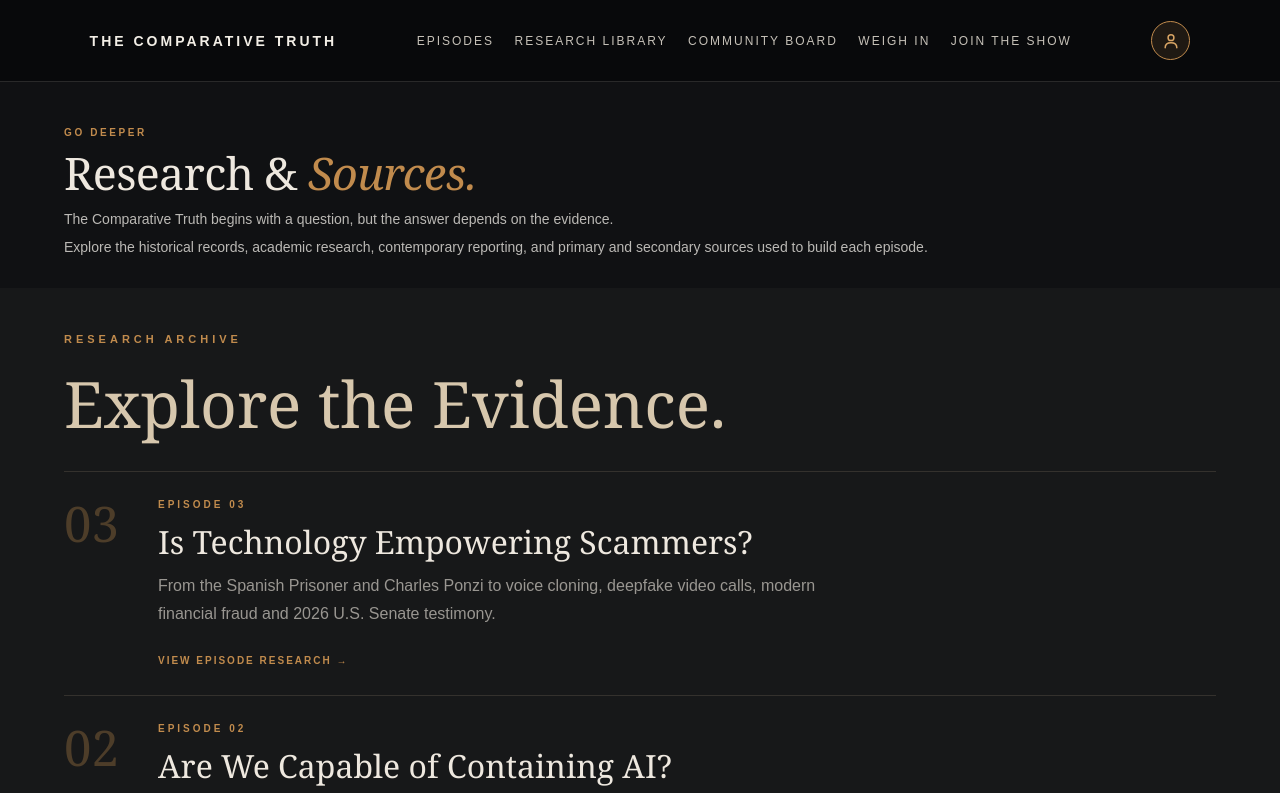
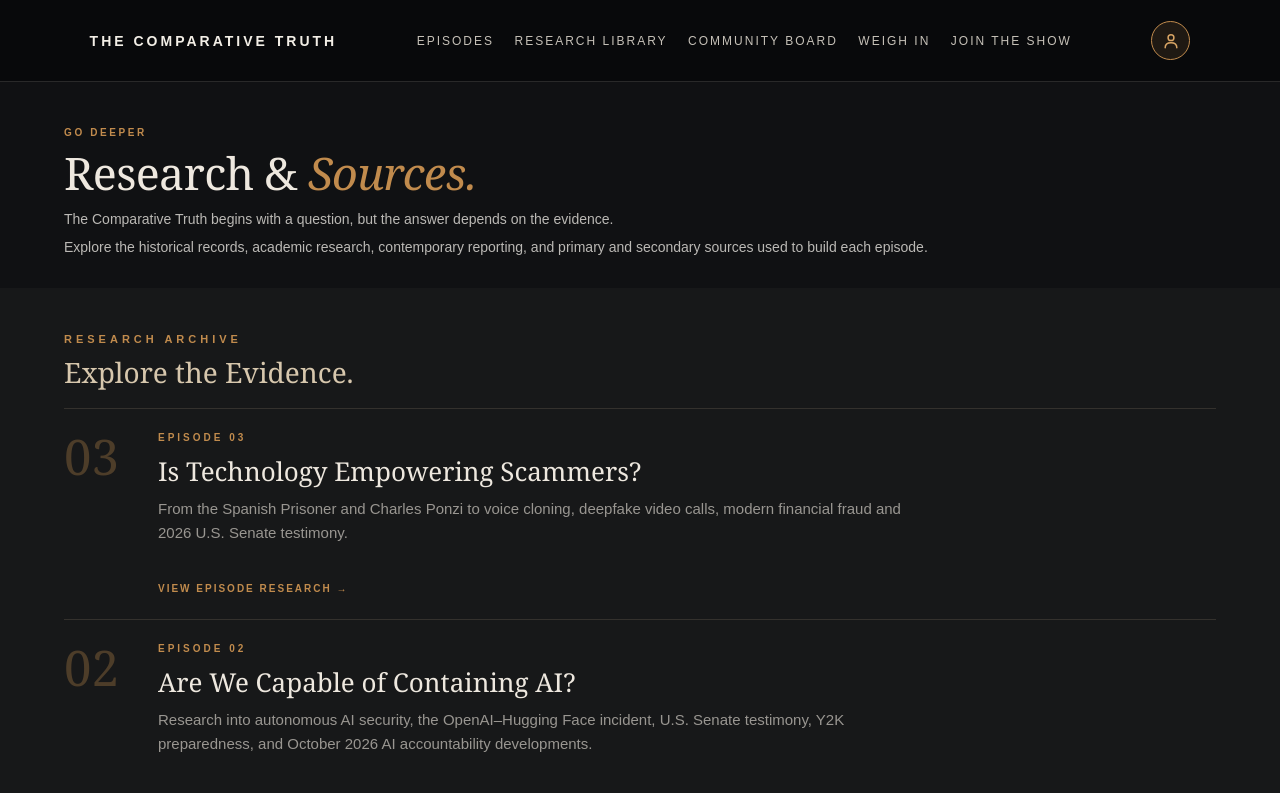
Before and after one commit to RyanTCT/the-comparative-truth, a Next.js app: page /research in a window 1280 px wide. Shown: the top 793 px of the page. Built offline with nearby package versions, Linux system fonts and the light colour scheme; no server answers.

Commit message:
Correct Research Library section and episode heading hierarchy

```diff
--- a/app/research/research.css
+++ b/app/research/research.css
@@ -10,3 +10,11 @@
 .research-index-page .archive-number{font-size:49px}
 .research-index-page .archive-content h3{font-size:clamp(25px,2.5vw,36px);line-height:1.16;margin:0 0 12px}
 @media(max-width:800px){.research-index-page .research-page-hero{padding:30px 6% 25px}.research-index-page .research-archive{padding:28px 6% 60px}}
+
+/* Research archive hierarchy: secondary headings must remain below the masthead scale. */
+.research-index-page .archive-heading h2{font-family:Georgia,"Times New Roman",serif;font-size:clamp(24px,2.3vw,28px);line-height:1.2;font-weight:400;letter-spacing:0;margin:8px 0 0;color:#d7c7ad}
+.research-index-page .archive-content h3{font-size:clamp(22px,2.15vw,26px);line-height:1.22;margin:0 0 10px}
+.research-index-page .archive-heading{margin-bottom:18px}
+.research-index-page .archive-entry{padding:23px 0}
+.research-index-page .archive-content>p:not(.archive-episode-label){font-size:15px;line-height:1.55;margin:0 0 12px;max-width:850px}
+@media(max-width:560px){.research-index-page .archive-heading h2{font-size:25px}.research-index-page .archive-content h3{font-size:23px}}
```
